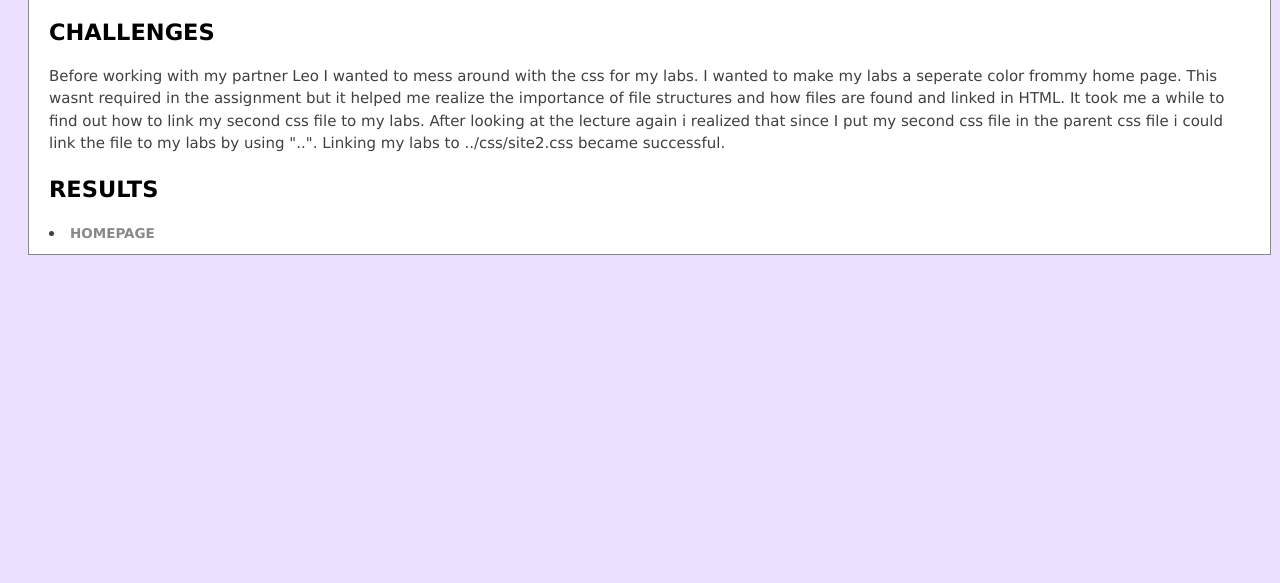
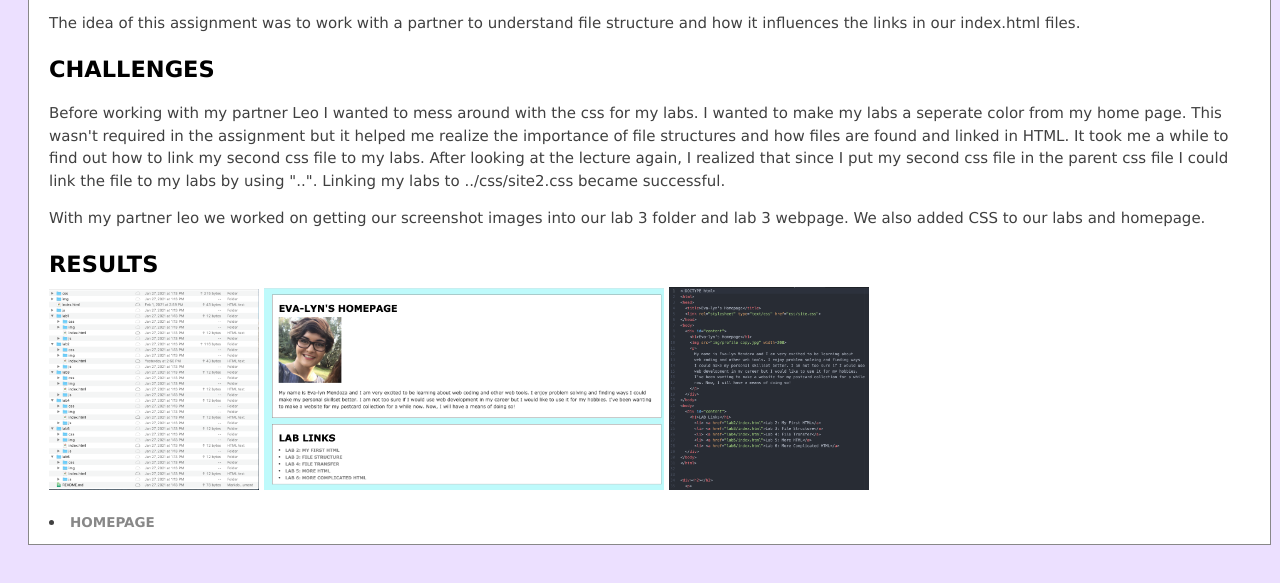
Before and after one commit to Eva-lyn/cst251, a plain HTML site: page lab3/index.html in a window 1280 px wide. Shown: the part 89-672 px from the top of the page. Drawn offline with Linux system fonts and the light colour scheme.

Commit message:
finished lab 3

```diff
--- a/lab3/index.html
+++ b/lab3/index.html
@@ -8,18 +8,25 @@
 <body>
 	<div id="content">
 		<h1>File Structures</h1>
-			<p>
+			<p> The idea of this assignment was to work with a partner to
+				understand file structure and how it influences the links in our index.html files. </p>
+
 			<h2>Challenges</h2>
 				<p>Before working with my partner Leo I wanted to mess around with the css
-					for my labs. I wanted to make my labs a seperate color frommy home page.
-					This wasnt required in the assignment but it helped me realize the importance
+					for my labs. I wanted to make my labs a seperate color from my home page.
+					This wasn't required in the assignment but it helped me realize the importance
 					of file structures and how files are found and linked in HTML. It took me a
 					while to find out how to link my second css file to my labs. After looking
-					at the lecture again i realized that since I put my second css file in the
-					parent css file i could link the file to my labs by using "..". Linking my
+					at the lecture again, I realized that since I put my second css file in the
+					parent css file I could link the file to my labs by using "..". Linking my
 					labs to ../css/site2.css became successful.</p>
-				<p>
-			<h2>Results</h2>
+				<p> With my partner leo we worked on getting our screenshot images into
+					our lab 3 folder and lab 3 webpage. We also added CSS to our labs and homepage.</p>
+
+	<h2>Results</h2>
+			<img src="img/lab3-filestructure.png" width=210>
+			<img src="img/lab3-homepage.png" width=400>
+			<img src="img/lab3-homepage-html.png" width=200>
 				<p>
 	<li> <a href="../index.html">Homepage</a>
 	</div>
```
Also changed, not shown: lab3/img/lab3-filestructure.png (added), lab3/img/lab3-homepage-html.png (added), lab3/img/lab3-homepage.png (added), 3 other files.
